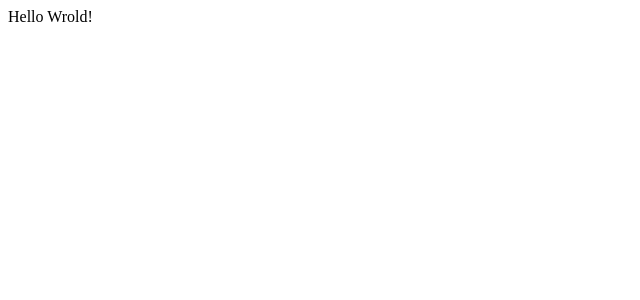
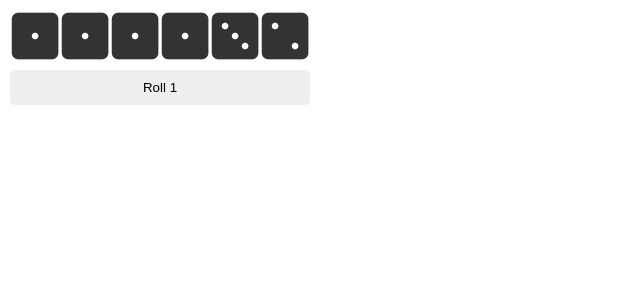
Before and after one commit to savkelita/yahtzee-react-game, a React (Create React App) app: page / in a window 1280 px wide. Shown: the top 300 px of the page, without its empty margins (0-640 px from the left). Built offline with nearby package versions, Linux system fonts and the light colour scheme.

Commit message:
Implementation Dice and Roll

```diff
--- a/public/index.html
+++ b/public/index.html
@@ -5,8 +5,9 @@
     <link rel="icon" href="%PUBLIC_URL%/favicon.ico" />
     <meta name="viewport" content="width=device-width, initial-scale=1" />
     <meta name="description" content="Yahtzee React Game" />
+    <title>Yahtzee React Game</title>
     <link rel="manifest" href="%PUBLIC_URL%/manifest.json" />
-    <title>Yahtzee React Game</title>
+    <link rel="stylesheet" href="https://use.fontawesome.com/releases/v5.2.0/css/all.css">
   </head>
   <body>
     <noscript>You need to enable JavaScript to run this app.</noscript>
--- /dev/null
+++ b/src/assets/css/default.css
@@ -0,0 +1,41 @@
+* {
+    margin: 0;
+    padding: 0;
+}
+
+body {
+    font-family: Arial, Helvetica, sans-serif;
+    font-size: 12px;
+}
+
+button { border: 0px; }
+button:focus { outline: 0; }
+
+/* Dice Styles */
+.dice {
+    width: 50px;
+    height: 50px;
+    border-radius: 10%;
+    background-color: #FFF;
+}
+
+.dice-none {
+    color: #333;
+}
+
+.dice-selected {
+    color: #CB2200;
+}
+
+.btn-default {
+    border-radius: 5px;
+    padding: 10px;
+}
+
+.btn-default:disabled, .btn-default[disabled] {
+    cursor: not-allowed;
+}
+
+.btn-default:hover {
+    background-color: #ddd;
+}
--- /dev/null
+++ b/src/game/components/dice/index.tsx
@@ -0,0 +1,41 @@
+import React from 'react'
+
+type DiceValue = { value: number; selected: boolean }
+
+export const initialDice = (): Array<DiceValue> => {
+  const dice = []
+  for (let i = 1; i < 7; i++) {
+    dice.push({ value: Math.floor(Math.random() * (7 - 1) + 1), selected: false })
+  }
+  return dice
+}
+
+const displayDice = (value: DiceValue['value']): string => {
+  switch (value) {
+    case 1:
+      return 'fa-dice-one'
+    case 2:
+      return 'fa-dice-two'
+    case 3:
+      return 'fa-dice-three'
+    case 4:
+      return 'fa-dice-four'
+    case 5:
+      return 'fa-dice-five'
+    case 6:
+      return 'fa-dice-six'
+    default:
+      return ''
+  }
+}
+
+type Props = {
+  value: DiceValue
+  onClick: () => void
+}
+
+export const Dice = ({ value: { selected, value }, onClick }: Props): JSX.Element => (
+  <button onClick={onClick} className={`${!selected ? 'dice dice-none' : 'dice dice-selected'}`}>
+    <i className={`fas ${displayDice(value)} fa-4x`} />
+  </button>
+)
--- a/src/game/index.tsx
+++ b/src/game/index.tsx
@@ -1,3 +1,43 @@
-import React from 'react'
+import React, { useState } from 'react'
+import { Dice, initialDice } from '../game/components/dice'
 
-export const App = () => <div className="App">Hello Wrold!</div>
+export const App = () => {
+  const [roll, setRoll] = useState(1)
+  const [dice, setDice] = useState(initialDice())
+
+  const selectDice = (index: number) => {
+    if (roll !== 1) {
+      setDice(dice.map((d, i, arr) => (i === index ? { ...d, selected: !arr[index].selected } : d)))
+    }
+  }
+
+  const rollDice = () => {
+    setRoll(roll + 1)
+    setDice(dice.map((d) => (!d.selected ? { ...d, value: Math.floor(Math.random() * (7 - 1) + 1) } : d)))
+  }
+
+  return (
+    <div className="App">
+      <div style={{ display: 'flex', flexDirection: 'column', width: 300, padding: 10 }}>
+        <div style={{ display: 'flex', marginBottom: 10 }}>
+          {dice.map((d, i) => (
+            <Dice
+              key={i}
+              value={d}
+              // tslint:disable-next-line: jsx-no-lambda
+              onClick={() => selectDice(i)}
+            />
+          ))}
+        </div>
+        <button
+          // tslint:disable-next-line: jsx-no-lambda
+          onClick={() => rollDice()}
+          className="btn-default"
+          disabled={roll > 3}
+        >
+          Roll {`${roll > 3 ? '' : roll}`}
+        </button>
+      </div>
+    </div>
+  )
+}
--- a/src/index.tsx
+++ b/src/index.tsx
@@ -1,5 +1,6 @@
 import React from 'react'
 import ReactDOM from 'react-dom'
+import './assets/css/default.css'
 import { App } from './game'
 
 ReactDOM.render(
```
